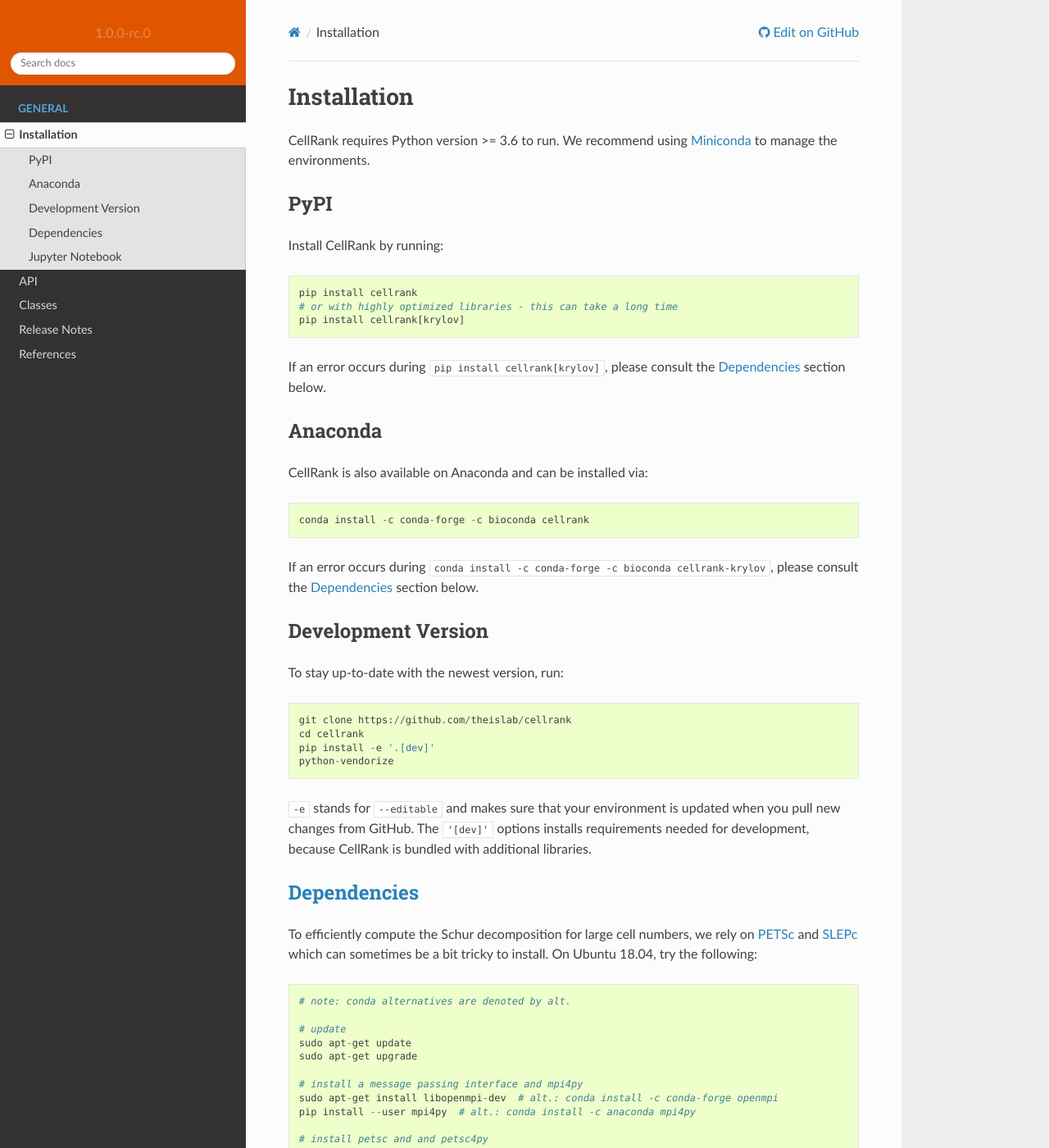
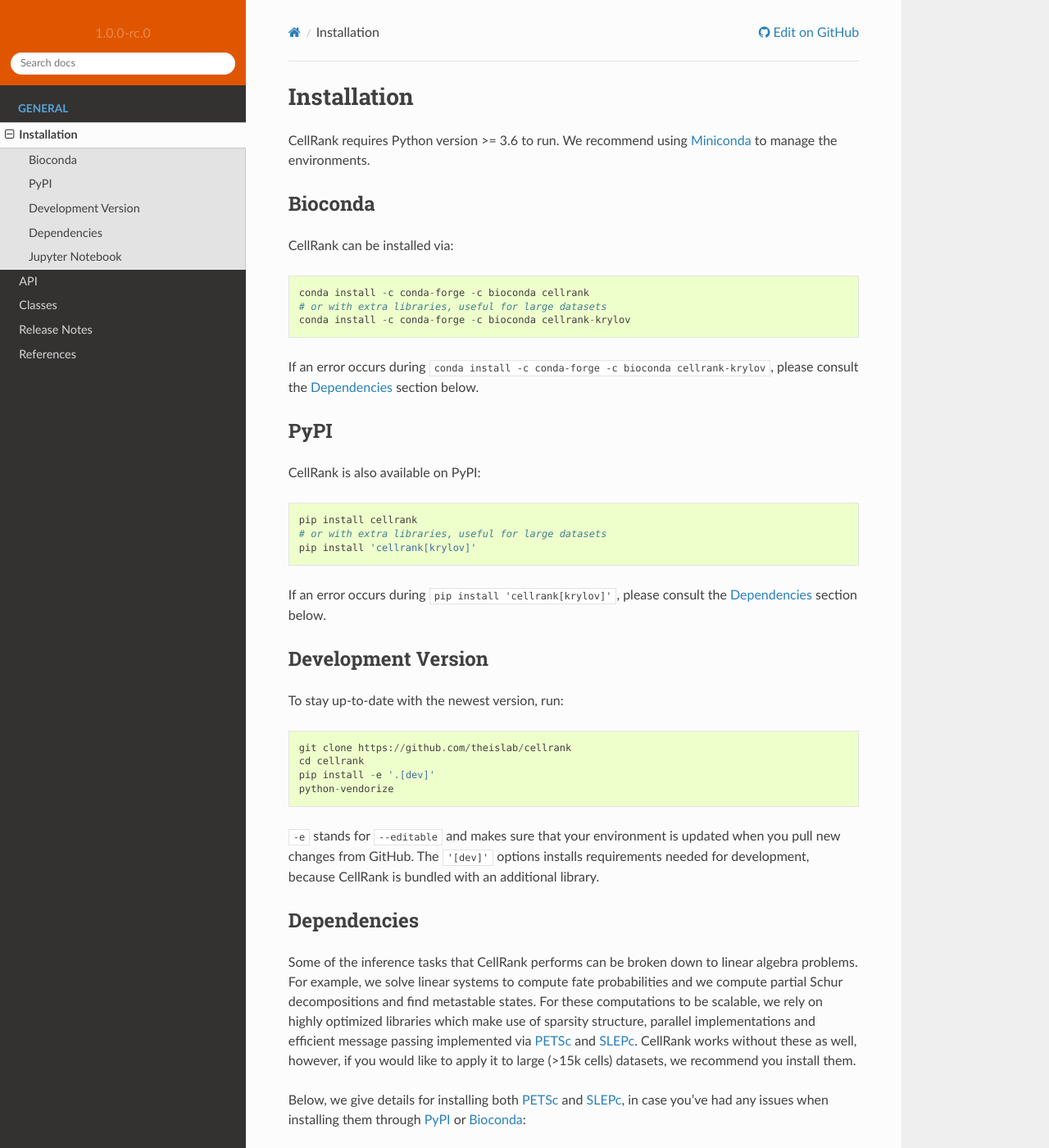
Before and after one commit to theislab/cellrank, a Sphinx documentation site: the page built from docs/source/installation.rst, in a window 1280 px wide and 1400 px high. Shown: the whole window at 82% size. Built offline with Sphinx 7.4.7 and the Read the Docs theme 2.0.0, drawn with Linux system fonts in a browser that asks for light colours; pages that are not in the unit, such as notebooks, are missing from menus; the version number is read from the project's files by our own code; some of the changed text lies outside the part shown.

Commit message:
Update installation + automatic notebooks readme updates

```diff
--- a/docs/source/installation.rst
+++ b/docs/source/installation.rst
@@ -2,24 +2,26 @@
 ============
 CellRank requires Python version >= 3.6 to run. We recommend using Miniconda_ to manage the environments.
 
-PyPI
-~~~~
-Install CellRank by running::
-
-    pip install cellrank
-    # or with highly optimized libraries - this can take a long time
-    pip install cellrank[krylov]
-
-If an error occurs during ``pip install cellrank[krylov]``, please consult the Dependencies_ section below.
-
-Anaconda
+Bioconda
 ~~~~~~~~
-CellRank is also available on Anaconda and can be installed via::
+CellRank can be installed via::
 
     conda install -c conda-forge -c bioconda cellrank
+    # or with extra libraries, useful for large datasets
+    conda install -c conda-forge -c bioconda cellrank-krylov
 
 If an error occurs during ``conda install -c conda-forge -c bioconda cellrank-krylov``, please consult the
 Dependencies_ section below.
+
+PyPI
+~~~~
+CellRank is also available on PyPI::
+
+    pip install cellrank
+    # or with extra libraries, useful for large datasets
+    pip install 'cellrank[krylov]'
+
+If an error occurs during ``pip install 'cellrank[krylov]'``, please consult the Dependencies_ section below.
 
 Development Version
 ~~~~~~~~~~~~~~~~~~~
@@ -32,12 +34,20 @@
 
 ``-e`` stands for ``--editable`` and makes sure that your environment is updated
 when you pull new changes from GitHub. The ``'[dev]'`` options installs requirements
-needed for development, because CellRank is bundled with additional libraries.
+needed for development, because CellRank is bundled with an additional library.
 
-Dependencies_
-~~~~~~~~~~~~~
-To efficiently compute the Schur decomposition for large cell numbers, we rely on `PETSc`_ and `SLEPc`_ which can
-sometimes be a bit tricky to install. On Ubuntu 18.04, try the following::
+Dependencies
+~~~~~~~~~~~~
+Some of the inference tasks that CellRank performs can be broken down to linear algebra problems.
+For example, we solve linear systems to compute fate probabilities and we compute partial Schur decompositions and
+find metastable states. For these computations to be scalable, we rely on highly optimized libraries which make use
+of sparsity structure, parallel implementations and efficient message passing implemented via
+`PETSc`_ and `SLEPc`_.
+CellRank works without these as well, however, if you would like to apply it to large (>15k cells) datasets,
+we recommend you install them.
+
+Below, we give details for installing both `PETSc`_ and `SLEPc`_, in case you've had any issues when installing them
+through `PyPI`_ or `Bioconda`_::
 
     # note: conda alternatives are denoted by alt.
 
@@ -70,8 +80,7 @@
 installation instructions given on the `PETSc`_ and `SLEPc`_ websites. The `SLEPc`_ homepage even offers a video tutorial
 explaining the installation.
 
-Note that this is only relevant for the :class:`cellrank.tl.GPCCA` estimator and only for large cell numbers.
-For small cell numbers (<10k), you can use `method='brandts'` when computing the Schur decomposition.
+If after reading this, you still can't proceed with the installation, feel free to open a `GitHub issue`_.
 
 Jupyter Notebook
 ~~~~~~~~~~~~~~~~
```
Also changed, not shown: README.rst (+8 -6 lines), .travis.yml, 1 other file.
